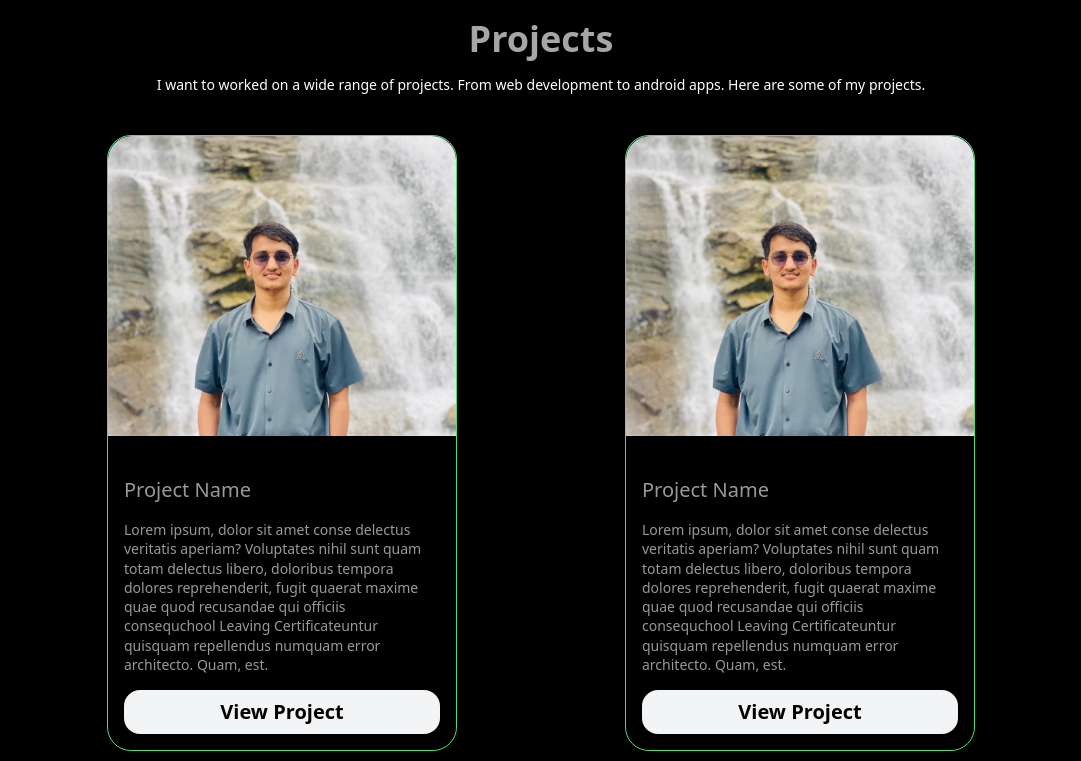
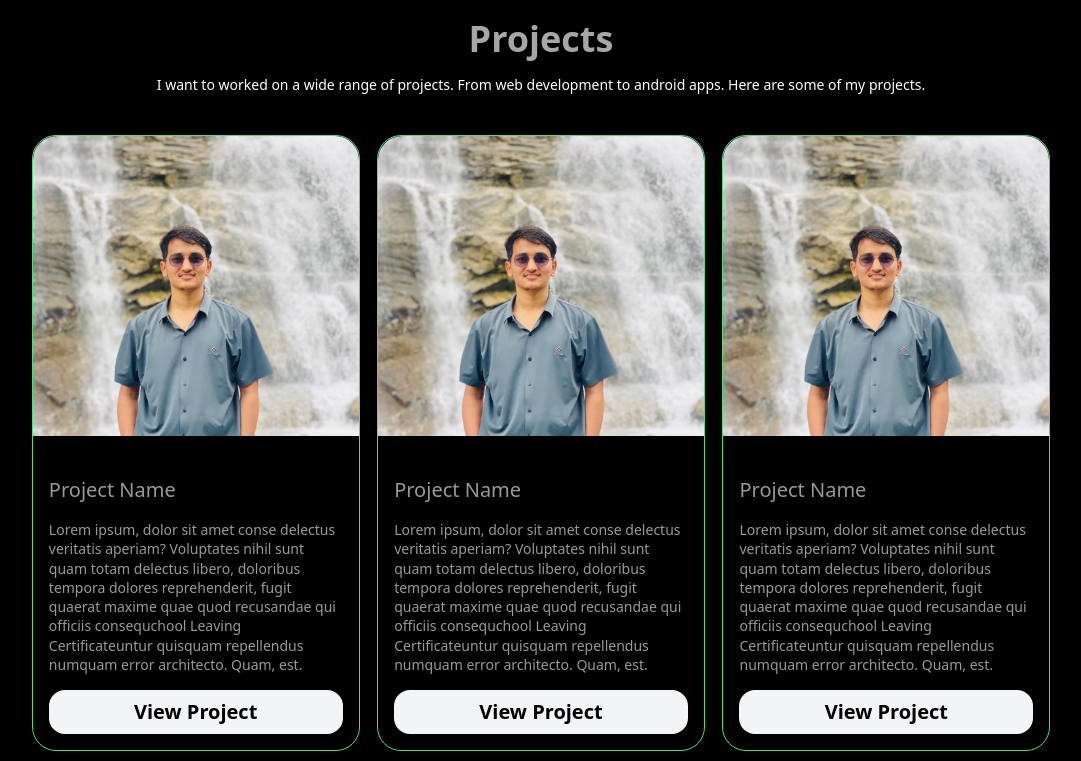
Before and after one commit to rajeshkhadka22e/portfolio, a website: page index.html in a window 1280 px wide. Shown: the part 2120-2881 px from the top of the page, without its empty margins (99-1180 px from the left). Drawn offline with nearby package versions, Linux system fonts and the light colour scheme; a web font is replaced by a local one.

Commit message:
fainal touch

```diff
--- a/index.html
+++ b/index.html
@@ -316,7 +316,7 @@
         <div class="lg:w-[80%] flex flex-wrap m-auto lg:justify-center md:w-[90%] justify-start gap-3">
 
 
-            <div class="lg:w-[350px] md:w-[32%] sm:w-[45%] w-[90%]  m-auto border rounded-3xl border-green-400">
+            <div class="lg:w-[32%] md:w-[32%] sm:w-[45%] w-[90%]  m-auto border rounded-3xl border-green-400">
                 <img class="h-[300px] rounded-t-3xl w-full object-cover" src="porfile.jpeg" alt="">
 
                 <div class="pt-10 px-4">
@@ -332,7 +332,7 @@
                 </div>
             </div>
 
-            <div class="lg:w-[350px] md:w-[32%] sm:w-[45%] w-[90%]  m-auto border rounded-3xl border-green-400">
+            <div class="lg:w-[32%] md:w-[32%] sm:w-[45%] w-[90%]  m-auto border rounded-3xl border-green-400">
                 <img class="h-[300px] rounded-t-3xl w-full object-cover" src="porfile.jpeg" alt="">
 
                 <div class="pt-10 px-4">
@@ -349,7 +349,7 @@
             </div>
 
 
-            <div class="lg:w-[350px] md:w-[32%] sm:w-[45%] w-[90%]  m-auto border rounded-3xl border-green-400">
+            <div class="lg:w-[32%] md:w-[32%] sm:w-[45%] w-[90%]  m-auto border rounded-3xl border-green-400">
                 <img class="h-[300px] rounded-t-3xl w-full object-cover" src="porfile.jpeg" alt="">
 
                 <div class="pt-10 px-4">
@@ -451,9 +451,9 @@
             <i class="fas fa-envelope text-xl text-gray-600 hover:text-red-600"></i>
         </a>
     </div>
-    <div class="  space-x-8 items-center flex ">
+    <div class="gap-2 md:gap-4 items-center flex ">
         <!-- Navigation Links -->
-        <a href="#" class="text-purple-500 text-sm font-medium">Home</a>
+        <a href="#hero" class="text-purple-500 text-sm font-medium">Home</a>
         <a href="#skills" class="text-sm font-medium">Skills</a>
         <a href="#education" class="text-sm font-medium">Education</a>
         <a href="#project" class="text-sm font-medium">Project</a>
```
